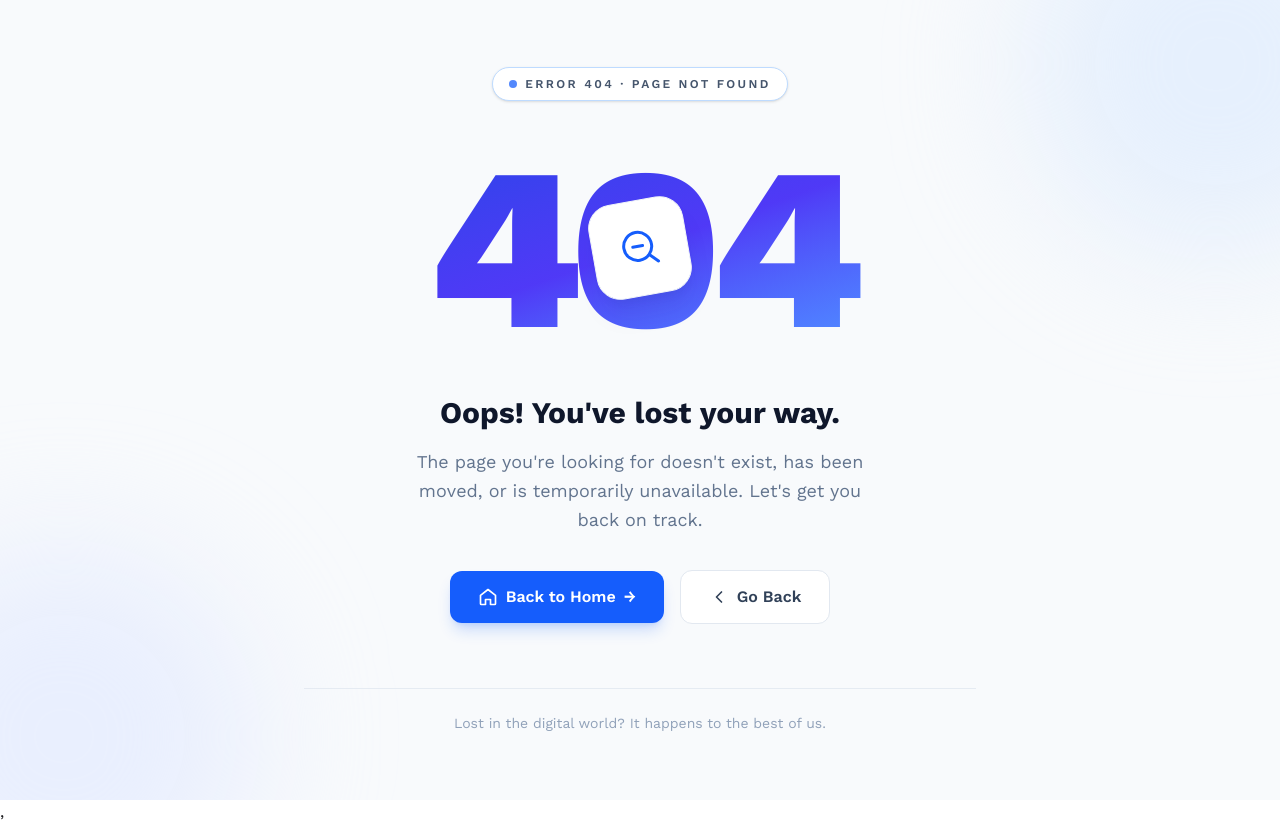
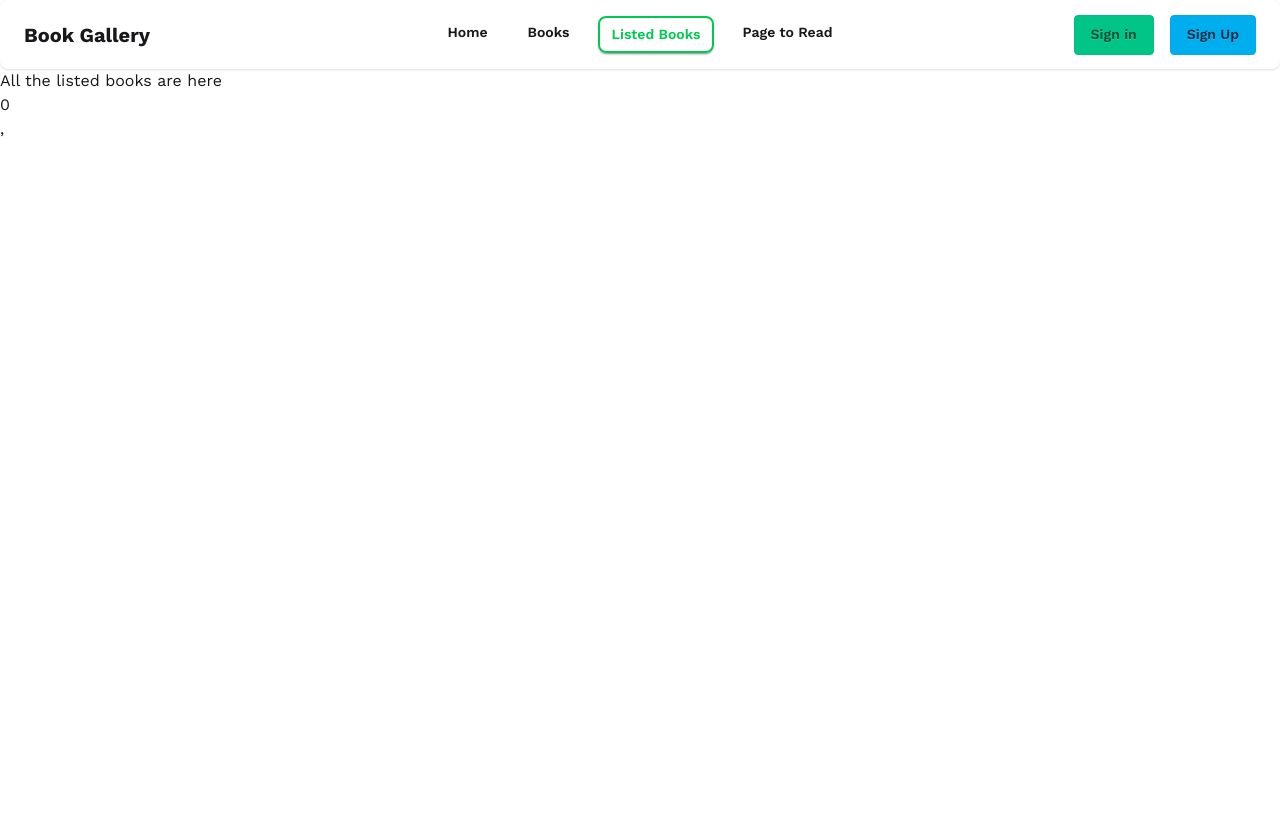
Before and after one commit to nahid-code1/Book-Gallery-Project, a React (Vite) app: page /listed-books in a window 1280 px wide. After the commit the page ends 800 px from the top, so only its background shows below. Built offline with nearby package versions, Linux system fonts and the light colour scheme.

Commit message:
added bookContext component for global state management of readlist

```diff
--- /dev/null
+++ b/src/Components/Context/BookContext/BookProvider.jsx
@@ -0,0 +1,25 @@
+import React, { createContext, useState } from "react";
+
+export const BookContext = createContext();
+const BookProvider = ({ children }) => {
+  const [readList, setReadList] = useState([]);
+  const handleMarkAsRead = (currentBook) => {
+    const selectedBook = readList.some(
+      (book) => book.bookId === currentBook.bookId,
+    );
+    if (selectedBook) {
+      alert("The selected book already exist in read list");
+    } else {
+      const newReadList = [...readList, currentBook];
+      setReadList(newReadList);
+    }
+  };
+  const data = {
+    readList,
+    setReadList,
+    handleMarkAsRead,
+  };
+  return <BookContext value={data}>{children}</BookContext>;
+};
+
+export default BookProvider;
--- /dev/null
+++ b/src/Components/Listed Books/ListedBooks.jsx
@@ -0,0 +1,14 @@
+import React, { useContext } from "react";
+import { BookContext } from "../Context/BookContext/BookProvider";
+
+const ListedBooks = () => {
+  const { readList } = useContext(BookContext);
+  return (
+    <div>
+      <p>All the listed books are here</p>
+      <p>{readList.length}</p>
+    </div>
+  );
+};
+
+export default ListedBooks;
--- a/src/Components/Shared/Navbar/Navbar.jsx
+++ b/src/Components/Shared/Navbar/Navbar.jsx
@@ -19,6 +19,18 @@ const Navbar = () => {
       <li>
         <NavLink
           to={"/books"}
+          className={({ isActive }) =>
+            isActive
+              ? "text-green-500 border-2 border-green-500 bg-transparent rounded-lg"
+              : ""
+          }
+        >
+          Books
+        </NavLink>
+      </li>
+      <li>
+        <NavLink
+          to={"/listed-books"}
           className={({ isActive }) =>
             isActive
               ? "text-green-500 border-2 border-green-500 bg-transparent rounded-lg"
--- a/src/Pages/BookDetails/BookDetails.jsx
+++ b/src/Pages/BookDetails/BookDetails.jsx
@@ -1,5 +1,6 @@
-import React, { use } from "react";
+import React, { use, useContext } from "react";
 import { useLoaderData, useParams } from "react-router";
+import { BookContext } from "../../Components/Context/BookContext/BookProvider";
 
 const BookDetails = () => {
   const { id } = useParams();
@@ -17,17 +18,18 @@ const BookDetails = () => {
     author,
     bookName,
   } = book;
+  const { handleMarkAsRead } = useContext(BookContext);
   return (
     <div className="mt-10 ">
       <div className="card lg:card-side bg-base-100 ">
-        <figure className="p-2 w-auto md:w-1/3 md:p-25 bg-gray-100 rounded-2xl">
+        <figure className="p-10 mx-10 md:mx-0 w-auto md:w-1/3 md:p-32 bg-gray-100 rounded-2xl">
           <img
             className="max-h-80 md:max-h-[40vh] rounded-2xl"
             src={image}
             alt="Album"
           />
         </figure>
-        <div className="pl-4 md:pl-12 max-w-auto md:max-w-2/3">
+        <div className="mt-4 md:mt-0 pl-4 md:pl-12 max-w-auto md:max-w-2/3">
           <h2 className="card-title">{bookName}</h2>
           <p className="py-4 text-lg">By : {author}</p>
           <h5 className="py-4 border-y font-semibold border-gray-300">
@@ -60,10 +62,36 @@ const BookDetails = () => {
             </div>
           </div>
           <div className="card-actions mt-6 ">
-            <button className="btn btn-soft btn-info">Read</button>
-            <button className="btn  btn-secondary">Wishlist</button>
+            <button
+              className="btn btn-soft btn-info"
+              onClick={() => handleMarkAsRead(book)}
+            >
+              Mark as read
+            </button>
+            <button className="btn  btn-secondary">Add to wishlist</button>
           </div>
         </div>
+      </div>
+      <div className="w-full flex justify-center pt-10">
+        <button
+          onClick={() => window.history.back()}
+          className=" sm:w-auto flex items-center justify-center gap-2 px-7 py-3.5 rounded-xl border border-slate-200 bg-white hover:bg-slate-100 text-slate-700 font-semibold transition-all duration-300 hover:-translate-y-1"
+        >
+          <svg
+            className="w-5 h-5"
+            fill="none"
+            viewBox="0 0 24 24"
+            stroke="currentColor"
+            strokeWidth="2"
+          >
+            <path
+              strokeLinecap="round"
+              strokeLinejoin="round"
+              d="M15 18l-6-6 6-6"
+            />
+          </svg>
+          Go Back
+        </button>
       </div>
     </div>
   );
--- a/src/Routes/Routes.jsx
+++ b/src/Routes/Routes.jsx
@@ -4,6 +4,7 @@ import Books from "../Components/Books/Books";
 import Home from "../Pages/Home/Home";
 import Error from "../Components/Error/Error";
 import BookDetails from "../Pages/BookDetails/BookDetails";
+import ListedBooks from "../Components/Listed Books/ListedBooks";
 
 export const router = createBrowserRouter([
   {
@@ -19,6 +20,10 @@ export const router = createBrowserRouter([
         element: <Books></Books>,
       },
       {
+        path: "listed-books",
+        element: <ListedBooks></ListedBooks>,
+      },
+      {
         path: "/bookDetails/:id",
         element: <BookDetails></BookDetails>,
         loader: () => fetch("/booksData.json"),
--- a/src/main.jsx
+++ b/src/main.jsx
@@ -4,9 +4,12 @@ import "./index.css";
 
 import { RouterProvider } from "react-router/dom";
 import { router } from "./Routes/Routes";
+import BookProvider from "./Components/Context/BookContext/BookProvider";
 
 createRoot(document.getElementById("root")).render(
   <StrictMode>
-    <RouterProvider router={router} />,
+    <BookProvider>
+      <RouterProvider router={router} />,
+    </BookProvider>
   </StrictMode>,
 );
```
Also changed, not shown: 1 other file (tests, documents, lock files or other folders).
